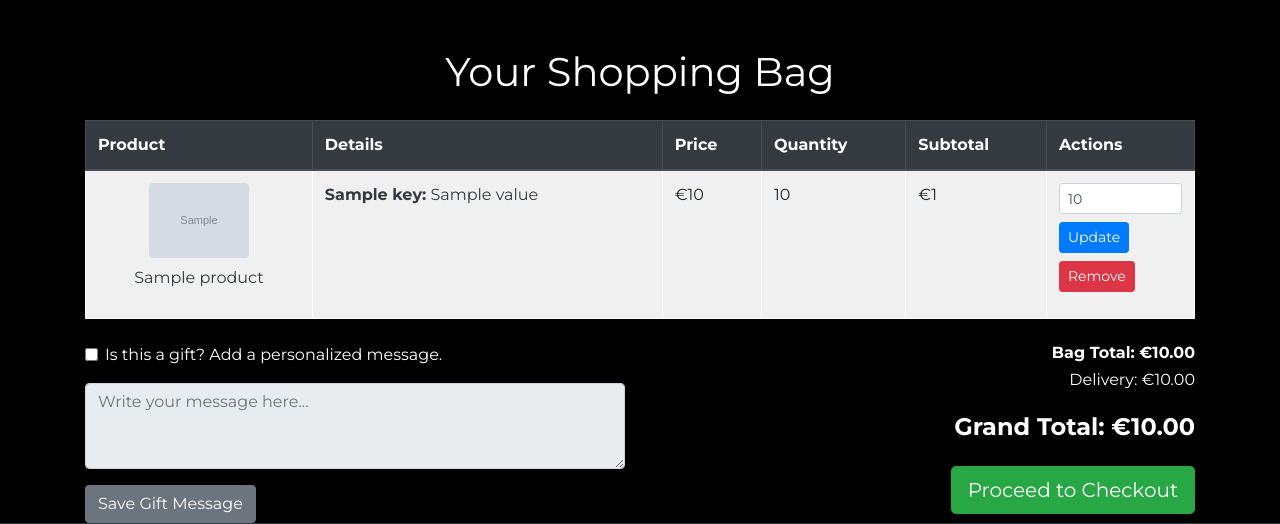
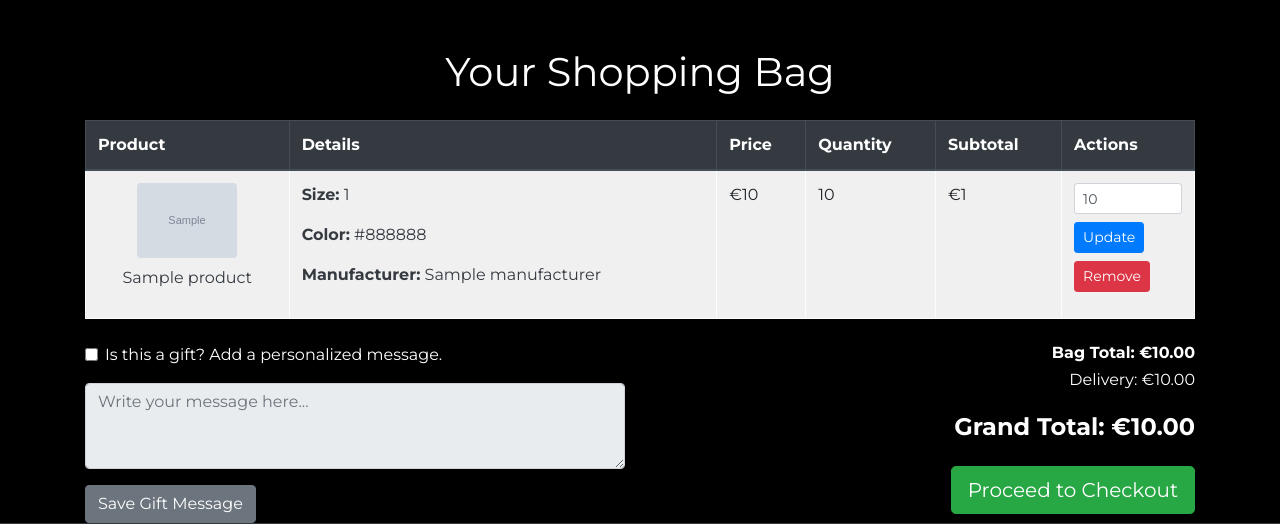
Before and after one commit to Viki-coding/GAA_STORE, a Django app: template bag/templates/bag/bag.html in a window 1280 px wide. Shown: the part 62-586 px from the top of the page. Run offline with Django 3.2, Linux system fonts and the light colour scheme; the template is opened without the code that fills it: most values are stand-ins (such as "Sample title", 1, 10 or a date in 2020); grey boxes marked "Sample" are stand-in pictures; some libraries are stand-ins or nearby versions.

Commit message:
Fix product and details not displaying in bag by amending html to include product details and add product to context\-processor.py, relates to #5

```diff
--- a/bag/context_processors.py
+++ b/bag/context_processors.py
@@ -25,6 +25,7 @@ def bag_contents(request):
         total_price = product.price * quantity
         bag_items.append({
             'product_key': product_key,
+            'product': product,
             'quantity': quantity,
             'total_price': total_price,
             'size': item.get('size'),
--- a/bag/templates/bag/bag.html
+++ b/bag/templates/bag/bag.html
@@ -27,10 +27,16 @@
                                     <p class="mt-2 text-dark">{{ item.product.name }}</p>
                                 </td>
                                 <!-- Product Details -->
-                                <td  class="text-dark">
-                                    {% for key, value in item.attributes.items %}
-                                        <p><strong>{{ key|capfirst }}:</strong> {{ value }}</p>
-                                    {% endfor %}
+                                <td class="text-dark">
+                                    {% if item.size %}
+                                        <p><strong>Size:</strong> {{ item.size }}</p>
+                                    {% endif %}
+                                    {% if item.color %}
+                                        <p><strong>Color:</strong> {{ item.color }}</p>
+                                    {% endif %}
+                                    {% if item.manufacturer %}
+                                        <p><strong>Manufacturer:</strong> {{ item.manufacturer }}</p>
+                                    {% endif %}
                                 </td>
                                 <!-- Price -->
                                 <td>€{{ item.product.price }}</td>
```
